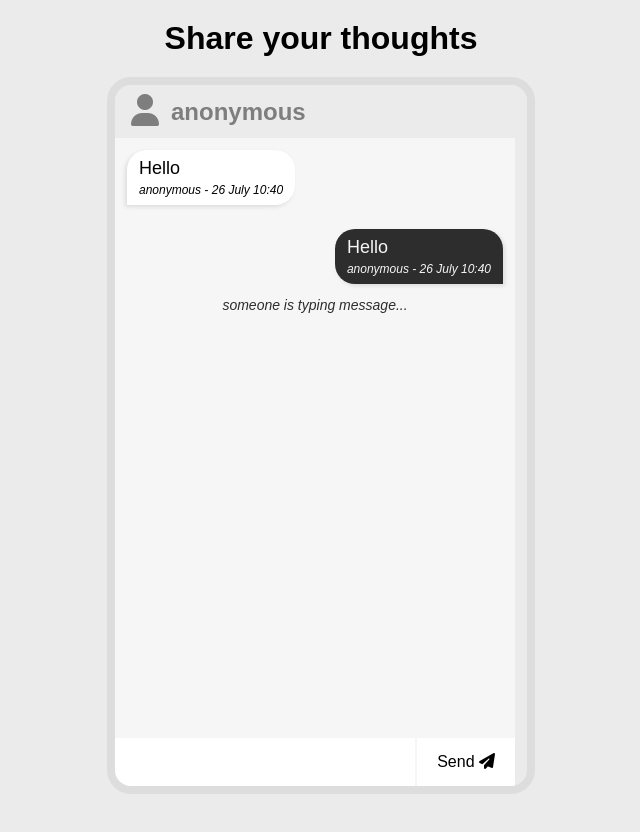
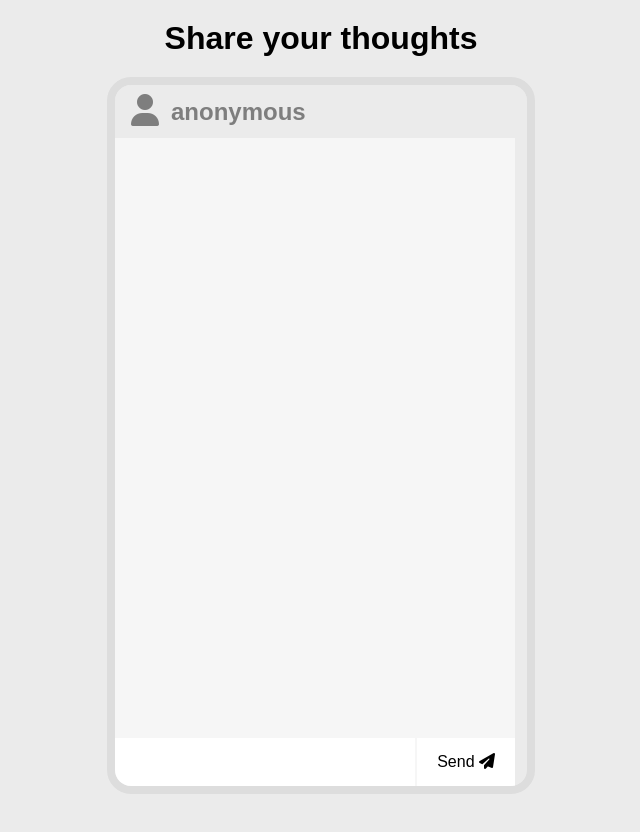
Before and after one commit to daniel090202/web-socket-2324, a website: page public/index.html in a window 1280 px wide. Shown: the whole page, without its empty margins (319-959 px from the left). Drawn offline with nearby package versions, Linux system fonts and the light colour scheme; no server answers; a web font is replaced by a local one.

Commit message:
remove-comments

```diff
--- a/public/index.html
+++ b/public/index.html
@@ -21,23 +21,7 @@
             <input type="text" id="name-input" class="name-input" value="anonymous" maxlength="20">
         </div>
         <ul class="message-container" id="message-container">
-            <li class="message-left">
-                <p class="message">
-                    <span>Hello</span>
-                    <span class="message-details">anonymous - 26 July 10:40</span>
-                </p>
-            </li>
-            <li class="message-right">
-                <p class="message">
-                    <span>Hello</span>
-                    <span class="message-details">anonymous - 26 July 10:40</span>
-                </p>
-            </li>
-            <li class="message-feedback">
-                <p class="feedback" id="feedback">
-                    someone is typing message...
-                </p>
-            </li>
+
         </ul>
 
         <form class="message-form" id="message-form">
--- a/public/main.js
+++ b/public/main.js
@@ -71,12 +71,10 @@ messageInput.addEventListener("blur", (e) => {
 });
 
 socket.on("clients-total", (data) => {
-  console.log(data);
   clientsTotal.innerText = `Total members in conversation: ${data}`;
 });
 
 socket.on("chat-message", (data) => {
-  console.log(data);
   addMessageToUI(false, data);
 });
 
```
Also changed, not shown: 1 other file.
